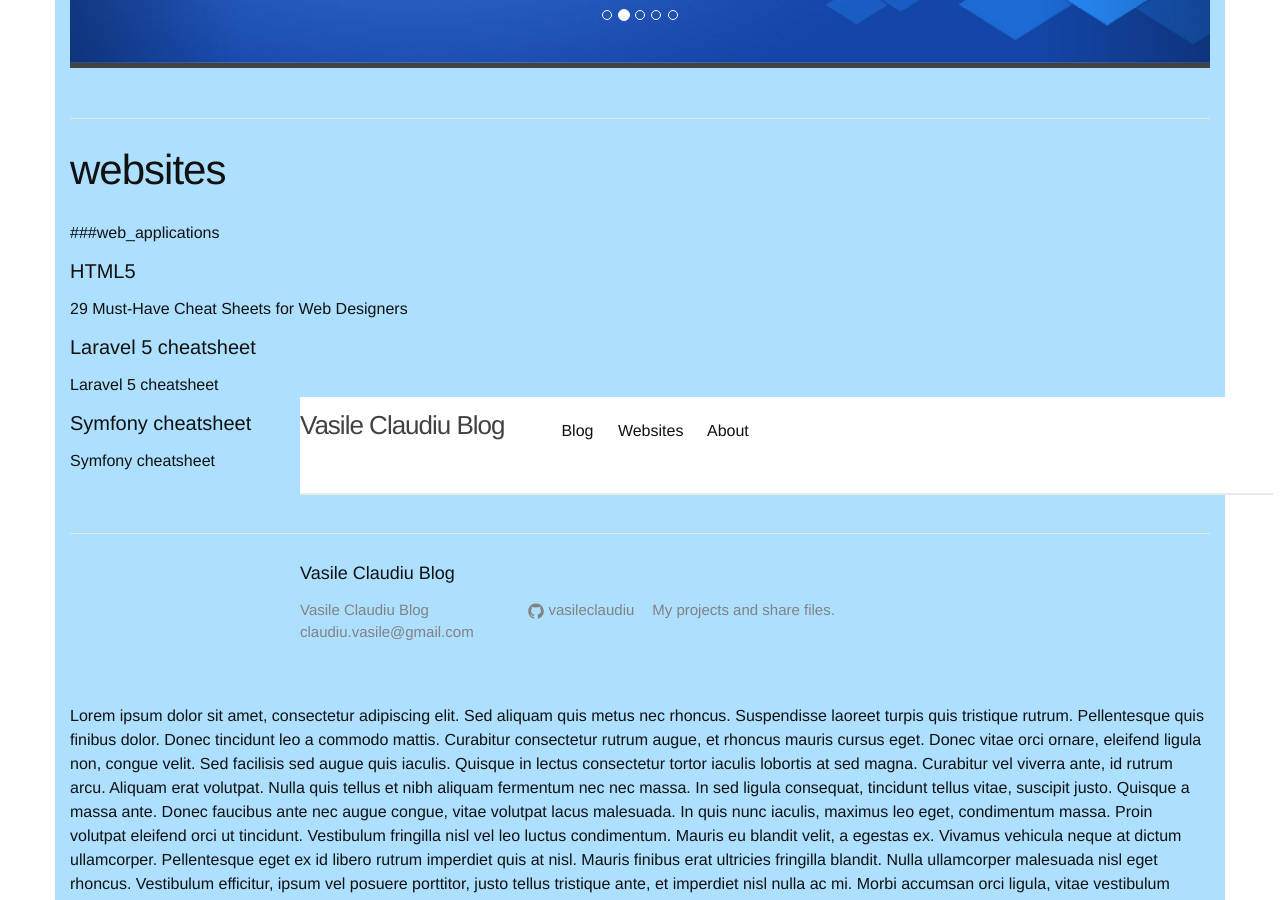
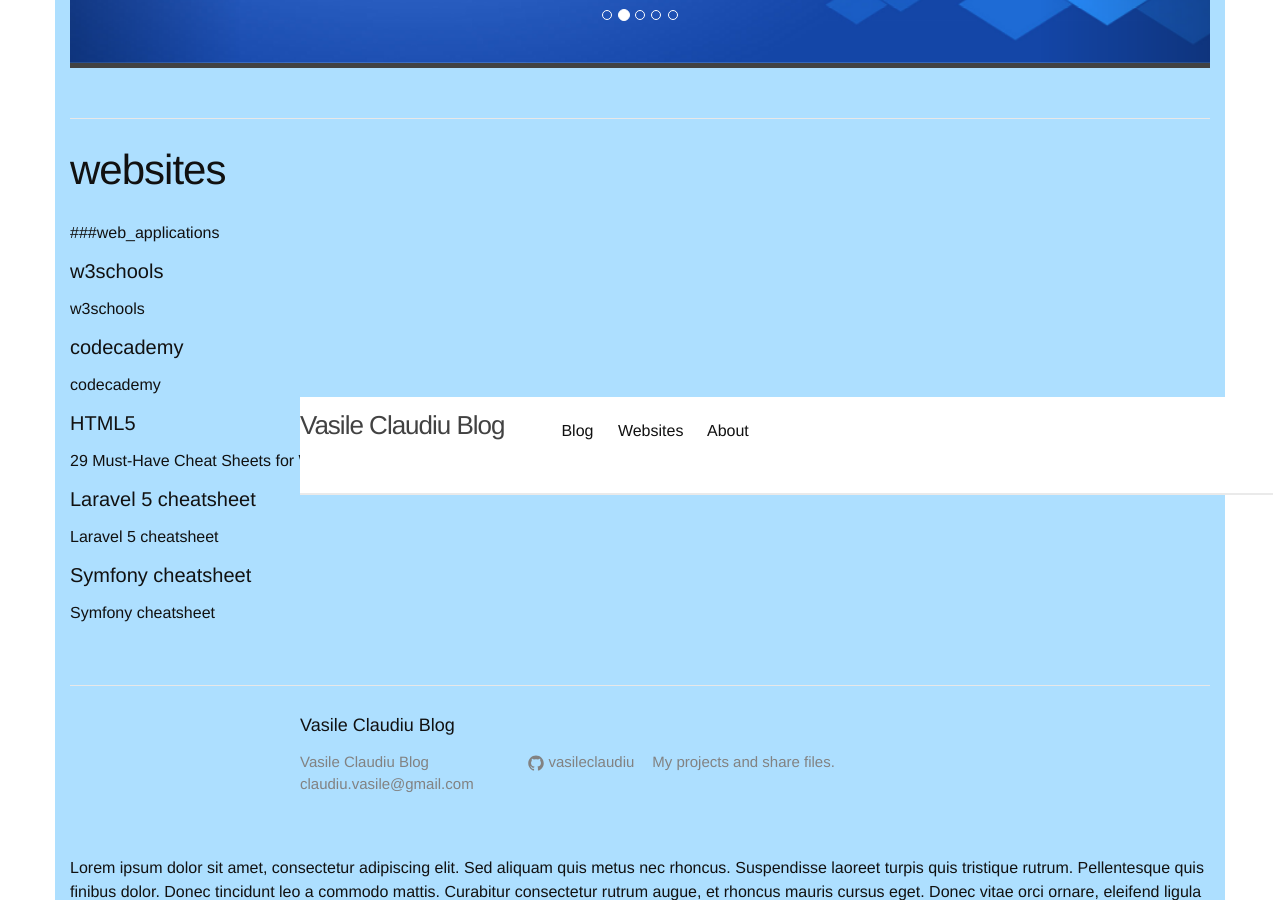
Before and after one commit to VasileClaudiu/blog, a Jekyll site: the page built from websites.md, in a window 1280 px wide and 900 px high, scrolled down 329 px. Built offline with Jekyll 4.4.1, drawn with Linux system fonts in a browser that asks for light colours.

Commit message:
w3school & codecademy

```diff
--- a/websites.md
+++ b/websites.md
@@ -5,6 +5,12 @@
 ---
 
 ###web_applications
+
+<h4>w3schools</h4>
+<a href="http://www.w3schools.com/">w3schools</a>
+
+<h4>codecademy</h4>
+<a href="https://www.codecademy.com">codecademy</a>
 
 <h4>HTML5</h4>
 <a href="http://blog.sellfy.com/cheat-sheets-for-web-designers/">29 Must-Have Cheat Sheets for Web Designers</a>
```
